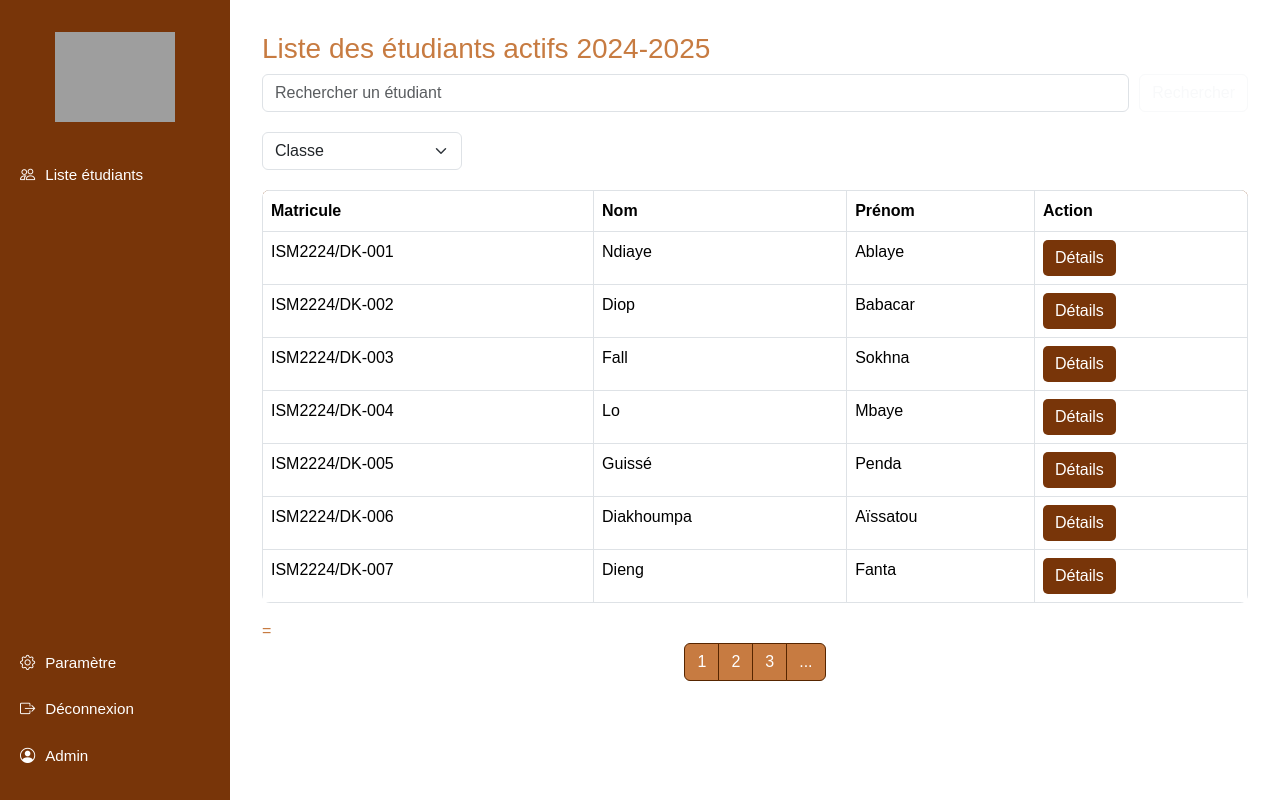
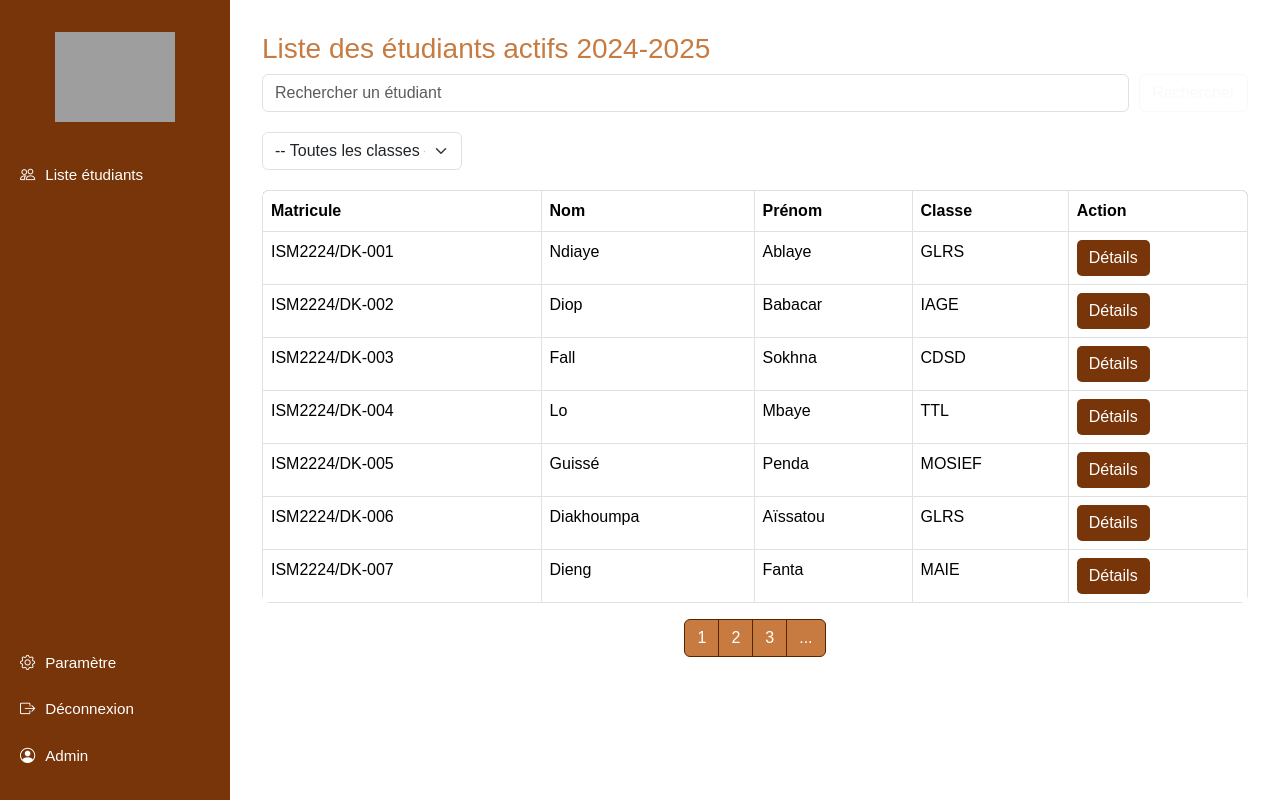
Before and after one commit to Mouha7/front_web_gestion_absence_ism, an Angular app: page /etudiants in a window 1280 px wide. Built offline with nearby package versions, Linux system fonts and the light colour scheme; grey boxes are pictures that could not be loaded.

Commit message:
liste etudiants actifs de l'année

```diff
--- a/src/app/pages/etudiants/etudiants.component.html
+++ b/src/app/pages/etudiants/etudiants.component.html
@@ -105,12 +105,10 @@
       background-color: #c77b41;
       color: #fff;
       border-color: #562500;
-
     }
   </style>
 </head>
 <body>
-
 
   <nav class="sidebar">
     <img src="https://globalmentorship.org/wp-content/uploads/2024/02/Groupe-ISM.png" alt="Logo ISM">
@@ -122,19 +120,17 @@
     </div>
   </nav>
 
-
   <div class="content">
     <h3>Liste des étudiants actifs 2024-2025</h3>
-
 
     <div class="search-bar">
       <input type="text" class="form-control" placeholder="Rechercher un étudiant" />
       <button class="btn btn-outline-light">Rechercher</button>
     </div>
 
-
     <div class="filters">
       <select class="form-select" style="max-width: 200px;">
+        <option value="all">-- Toutes les classes --</option>
         <option>Classe</option>
         <option>GLRS</option>
         <option>CDSD</option>
@@ -145,13 +141,13 @@
       </select>
     </div>
 
-
     <table class="table table-bordered">
       <thead>
         <tr>
           <th>Matricule</th>
           <th>Nom</th>
           <th>Prénom</th>
+          <th>Classe</th>
           <th>Action</th>
         </tr>
       </thead>
@@ -160,50 +156,54 @@
           <td>ISM2224/DK-001</td>
           <td>Ndiaye</td>
           <td>Ablaye</td>
+          <td>GLRS</td>
           <td><button class="btn-details">Détails</button></td>
         </tr>
         <tr>
           <td>ISM2224/DK-002</td>
           <td>Diop</td>
           <td>Babacar</td>
+          <td>IAGE</td>
           <td><button class="btn-details">Détails</button></td>
         </tr>
         <tr>
           <td>ISM2224/DK-003</td>
           <td>Fall</td>
           <td>Sokhna</td>
+          <td>CDSD</td>
           <td><button class="btn-details">Détails</button></td>
         </tr>
         <tr>
           <td>ISM2224/DK-004</td>
           <td>Lo</td>
           <td>Mbaye</td>
+          <td>TTL</td>
           <td><button class="btn-details">Détails</button></td>
         </tr>
         <tr>
           <td>ISM2224/DK-005</td>
           <td>Guissé</td>
           <td>Penda</td>
+          <td>MOSIEF</td>
           <td><button class="btn-details">Détails</button></td>
         </tr>
         <tr>
           <td>ISM2224/DK-006</td>
           <td>Diakhoumpa</td>
           <td>Aïssatou</td>
+          <td>GLRS</td>
           <td><button class="btn-details">Détails</button></td>
         </tr>
         <tr>
           <td>ISM2224/DK-007</td>
           <td>Dieng</td>
           <td>Fanta</td>
+          <td>MAIE</td>
           <td><button class="btn-details">Détails</button></td>
         </tr>
       </tbody>
     </table>
 
-
-
-    =
     <nav>
       <ul class="pagination">
         <li class="page-item active"><a class="page-link" href="#">1</a></li>
@@ -212,9 +212,7 @@
         <li class="page-item"><a class="page-link" href="#">...</a></li>
       </ul>
     </nav>
-
   </div>
-
 
   <script src="https://cdn.jsdelivr.net/npm/bootstrap@5.3.3/dist/js/bootstrap.bundle.min.js"></script>
 </body>
```
Lines whose indentation alone changed are shown as unchanged.
